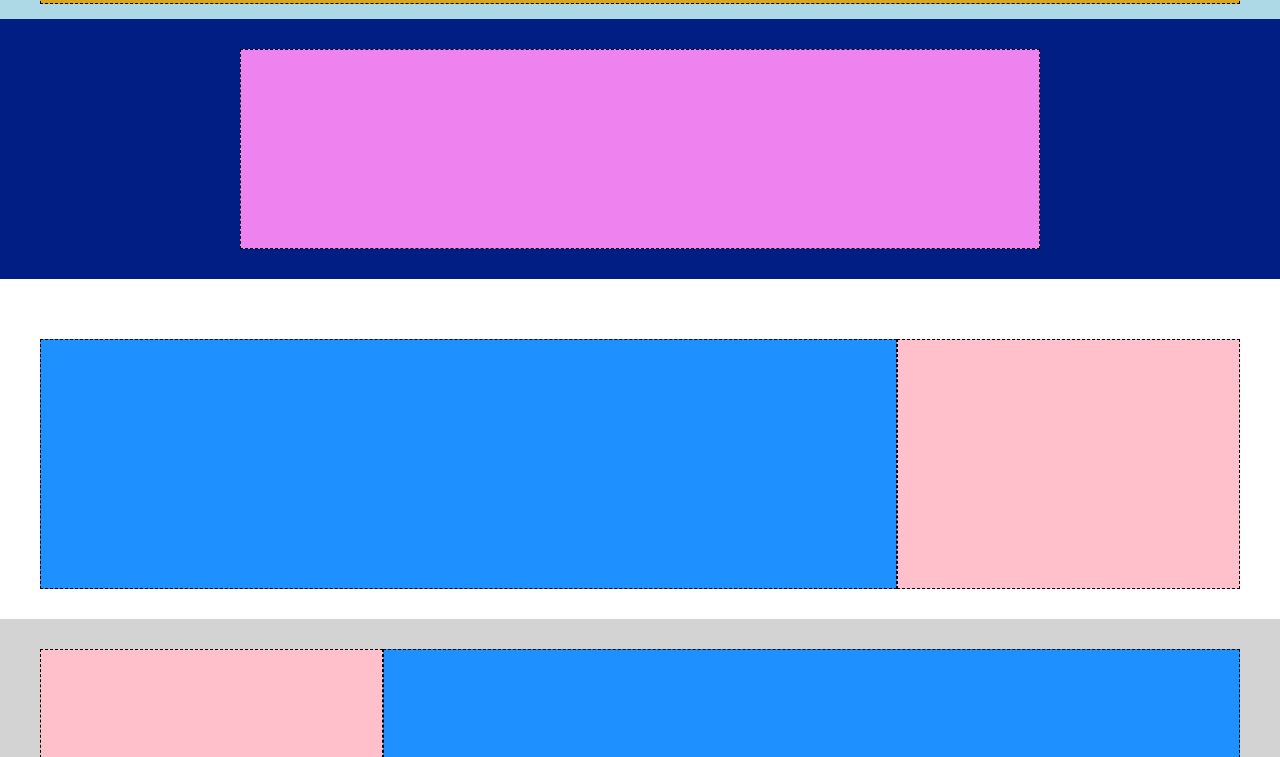
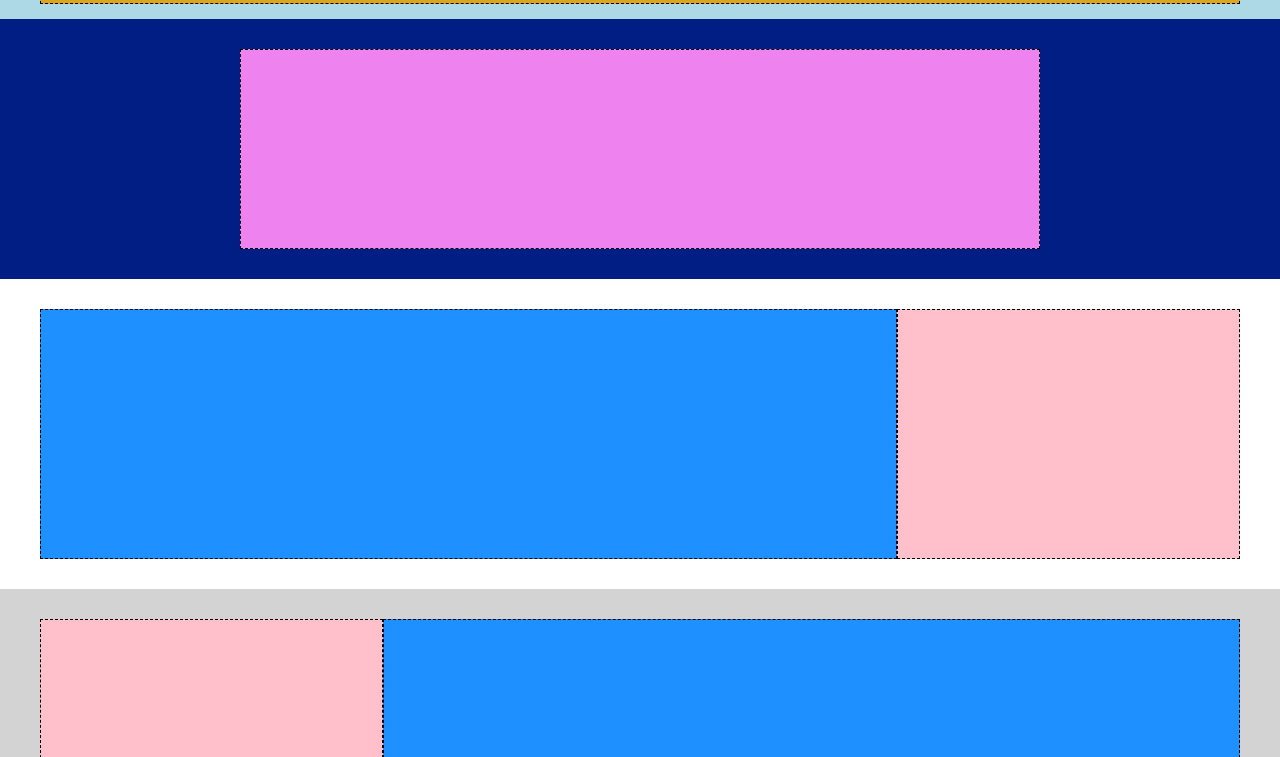
Before and after one commit to Alessandro-Frisone/htmlcss-struttura-discord, a plain HTML site: page index.html in a window 1280 px wide. Shown: the part 43-800 px from the top of the page. Drawn offline with Linux system fonts and the light colour scheme.

```diff
--- a/css/style.css
+++ b/css/style.css
@@ -25,19 +25,21 @@
     padding: 30px 0;
 }
 
-.header-top > .container {
+.header-top>.container {
     display: flex;
     background-color: #daa520;
 }
 
-.header-top > * {
+.header-top>* {
     border: 1px dashed black;
     padding: 6px;
 }
 
-.header-top .logo, .header-top .login {
+.header-top .logo,
+.header-top .login {
     width: 20%;
 }
+
 .header-top .login {
     text-align: right;
 }
@@ -55,10 +57,6 @@
 }
 
 /* MAIN */
-main {
-    padding: 30px 0;
-}
-
 .section {
     padding: 30px 0;
 }
@@ -104,14 +102,14 @@ main {
     border: 1px dashed;
 }
 
-.col-small-green{
+.col-small-green {
     background-color: #21b2aa;
     min-height: 500px;
     width: 15%;
     border: 1px dashed;
 }
 
-.footer-bottom >.container {
+.footer-bottom>.container {
     display: flex;
     justify-content: space-between;
     background-color: #80fed4;
```
Also changed, not shown: index.html (+21 -5 lines).
